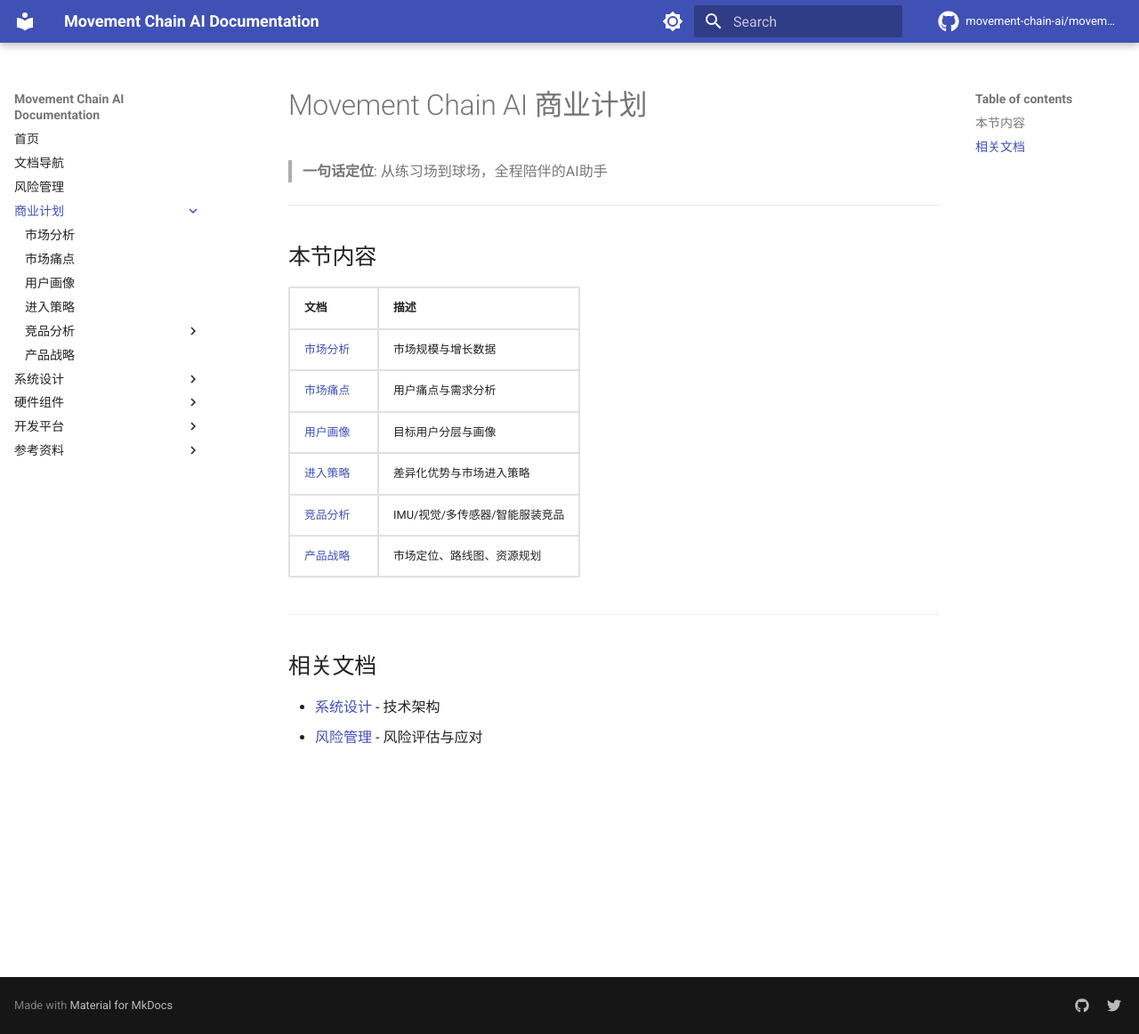
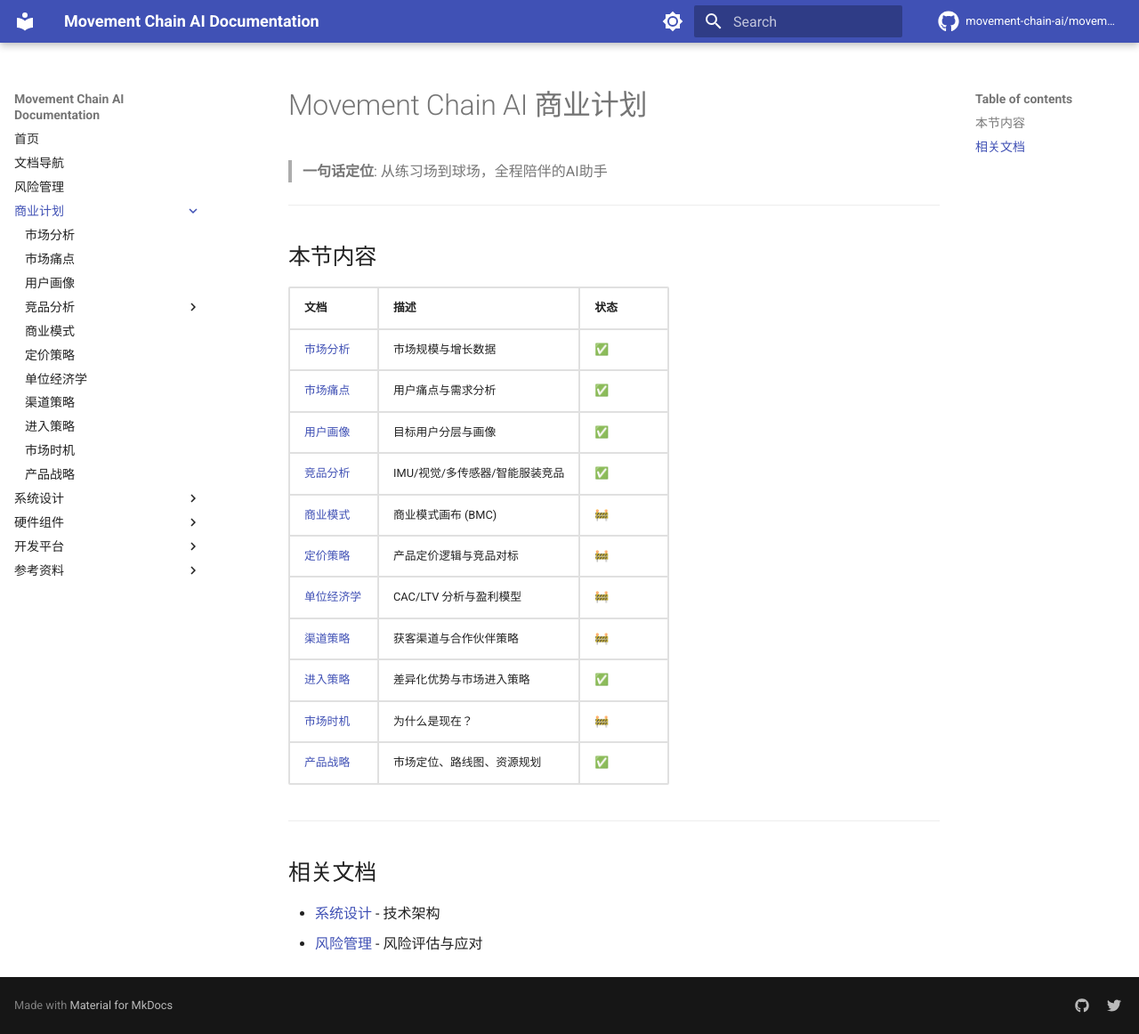
Before and after one commit to movement-chain-ai/movement-chain-docs, an MkDocs documentation site: the page built from docs/zh/product/index.md, in a window 1280 px wide and 1162 px high. Shown: the whole window at 89% size. Built offline with MkDocs 1.6.1 and Material for MkDocs 9.7.7, drawn with Linux system fonts in a browser that asks for light colours; comment, search, counter and statistics services are not loaded; the version menu is left out.

Commit message:
新增商业计划文档框架：商业模式、定价策略、单位经济学、渠道策略、市场时机

```diff
--- a/docs/zh/product/index.md
+++ b/docs/zh/product/index.md
@@ -6,14 +6,19 @@
 
 ## 本节内容
 
-| 文档 | 描述 |
-|------|------|
-| [市场分析](market-analysis.md) | 市场规模与增长数据 |
-| [市场痛点](pain-points.md) | 用户痛点与需求分析 |
-| [用户画像](user-personas.md) | 目标用户分层与画像 |
-| [进入策略](entry-strategy.md) | 差异化优势与市场进入策略 |
-| [竞品分析](competitors/imu-based.md) | IMU/视觉/多传感器/智能服装竞品 |
-| [产品战略](product-strategy.md) | 市场定位、路线图、资源规划 |
+| 文档 | 描述 | 状态 |
+|------|------|------|
+| [市场分析](market-analysis.md) | 市场规模与增长数据 | ✅ |
+| [市场痛点](pain-points.md) | 用户痛点与需求分析 | ✅ |
+| [用户画像](user-personas.md) | 目标用户分层与画像 | ✅ |
+| [竞品分析](competitors/imu-based.md) | IMU/视觉/多传感器/智能服装竞品 | ✅ |
+| [商业模式](business-model.md) | 商业模式画布 (BMC) | 🚧 |
+| [定价策略](pricing-strategy.md) | 产品定价逻辑与竞品对标 | 🚧 |
+| [单位经济学](unit-economics.md) | CAC/LTV 分析与盈利模型 | 🚧 |
+| [渠道策略](channel-strategy.md) | 获客渠道与合作伙伴策略 | 🚧 |
+| [进入策略](entry-strategy.md) | 差异化优势与市场进入策略 | ✅ |
+| [市场时机](market-timing.md) | 为什么是现在？ | 🚧 |
+| [产品战略](product-strategy.md) | 市场定位、路线图、资源规划 | ✅ |
 
 ---
 
--- a/mkdocs.yml
+++ b/mkdocs.yml
@@ -103,13 +103,18 @@ nav:
       - 市场分析: product/market-analysis.md
       - 市场痛点: product/pain-points.md
       - 用户画像: product/user-personas.md
-      - 进入策略: product/entry-strategy.md
       - 竞品分析:
           - product/competitors/imu-based.md
           - product/competitors/vision-based.md
           - product/competitors/multi-sensor.md
           - product/competitors/smart-clothing.md
-      - product/product-strategy.md
+      - 商业模式: product/business-model.md
+      - 定价策略: product/pricing-strategy.md
+      - 单位经济学: product/unit-economics.md
+      - 渠道策略: product/channel-strategy.md
+      - 进入策略: product/entry-strategy.md
+      - 市场时机: product/market-timing.md
+      - 产品战略: product/product-strategy.md
 
   - 系统设计:
       - design/index.md
```
Also changed, not shown: docs/zh/product/business-model.md (added, +22 -0 lines), docs/zh/product/channel-strategy.md (added, +23 -0 lines), docs/zh/product/market-timing.md (added, +23 -0 lines), docs/zh/product/pricing-strategy.md (added, +20 -0 lines), docs/zh/product/unit-economics.md (added, +18 -0 lines).
